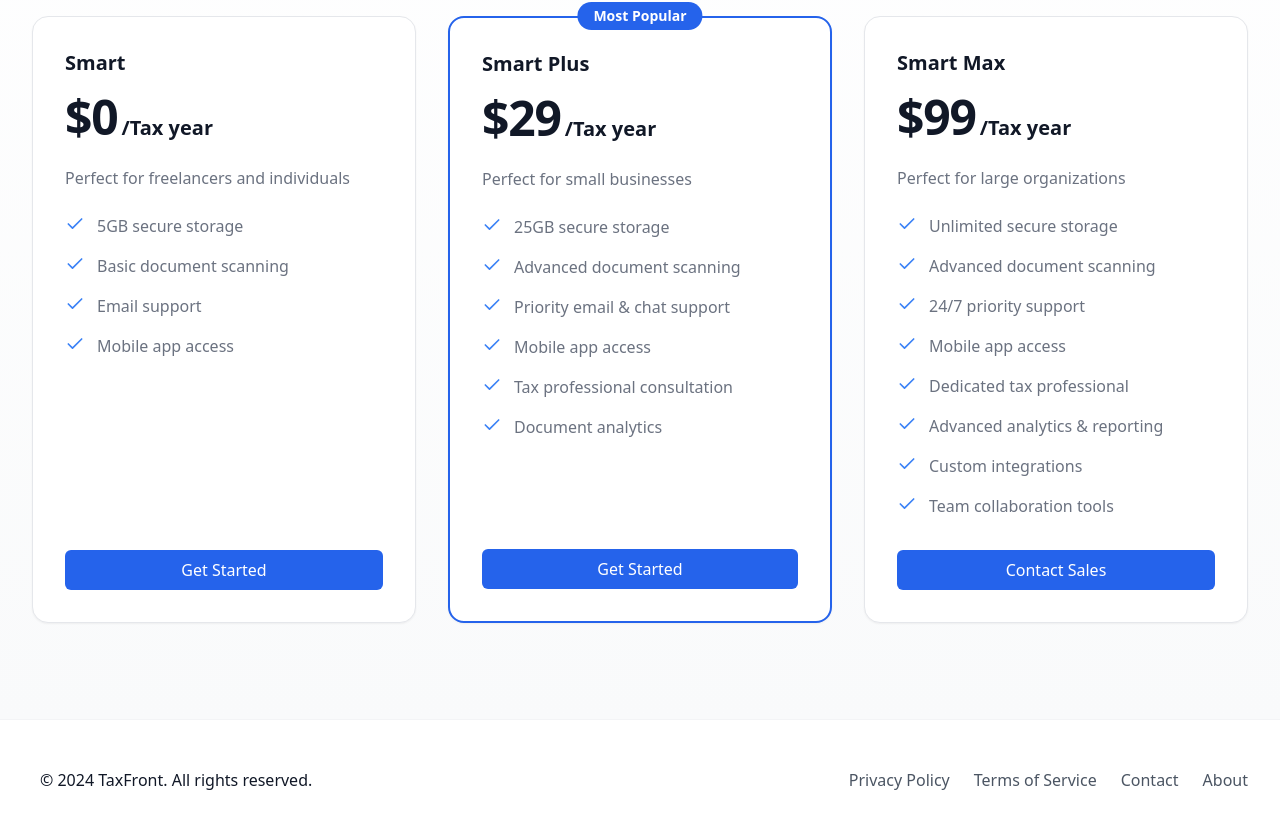
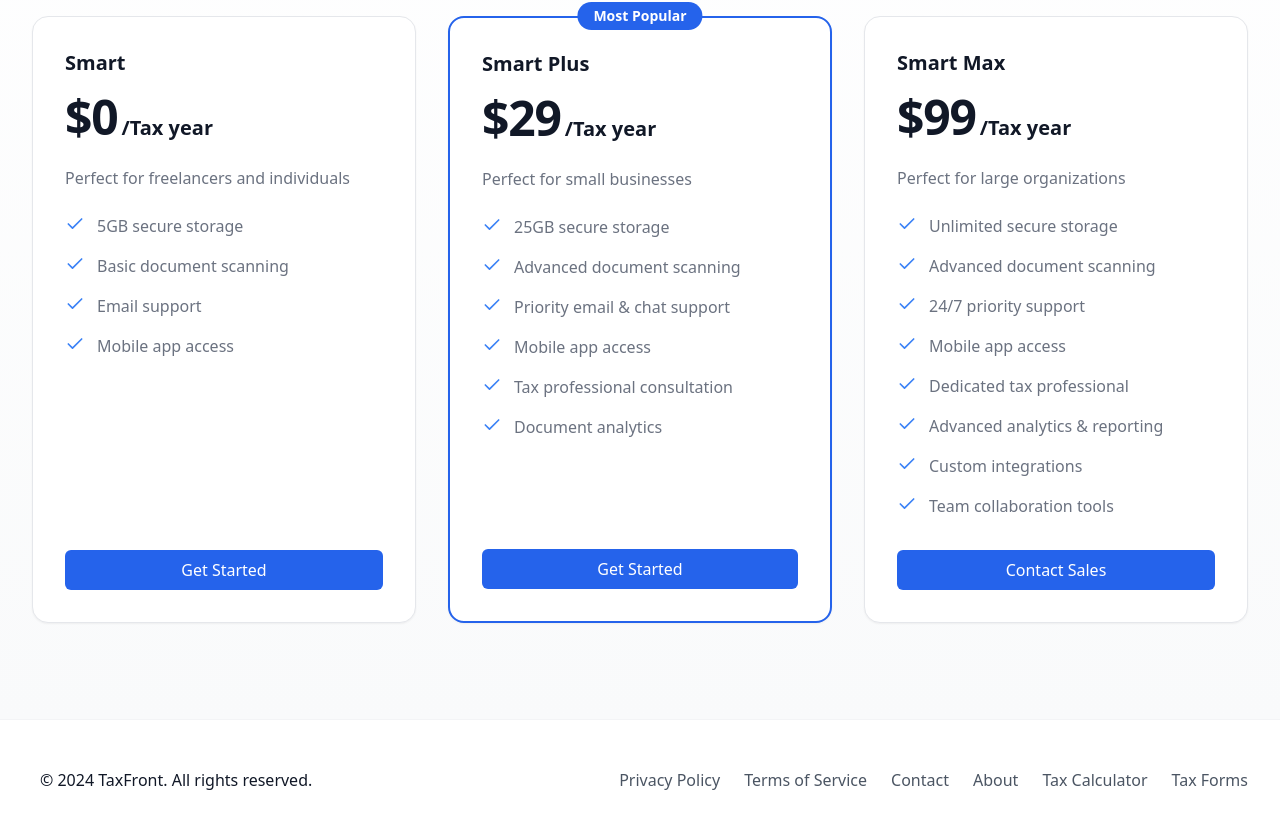
Before and after one commit to chenyuan99/TaxFront, a React (Vite) app: page /auth in a window 1280 px wide. Shown: the part 1654-2482 px from the top of the page. Built offline with nearby package versions, Linux system fonts and the light colour scheme; no server answers.

Commit message:
update About.tsx and Profile.tsx

```diff
--- a/src/App.tsx
+++ b/src/App.tsx
@@ -47,6 +47,7 @@
                 <Route path="/about" element={<About />} />
                 <Route path="/calculator" element={<TaxCalculator />} />
                 <Route path="/forms" element={<TaxForms />} />
+                <Route path="/auth" element={<Auth />} />
                 <Route path="/profile" element={user ? <Profile /> : <Auth />} />
                 <Route
                     path="*"
--- a/src/components/LandingPage.tsx
+++ b/src/components/LandingPage.tsx
@@ -295,6 +295,8 @@
                             <Link to="/terms" className="text-gray-600 hover:text-blue-600 transition-colors">Terms of Service</Link>
                             <Link to="/contact" className="text-gray-600 hover:text-blue-600 transition-colors">Contact</Link>
                             <Link to="/about" className="text-gray-600 hover:text-blue-600 transition-colors">About</Link>
+                            <Link to="/calculator" className="text-gray-600 hover:text-blue-600 transition-colors">Tax Calculator</Link>
+                            <Link to="/forms" className="text-gray-600 hover:text-blue-600 transition-colors">Tax Forms</Link>
                         </div>
                     </div>
                 </div>
```
Also changed, not shown: 1 other file (tests, documents, lock files or other folders).
